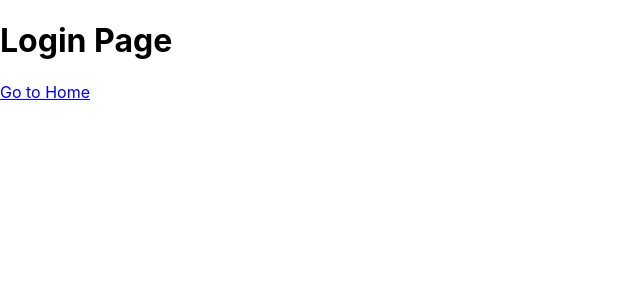
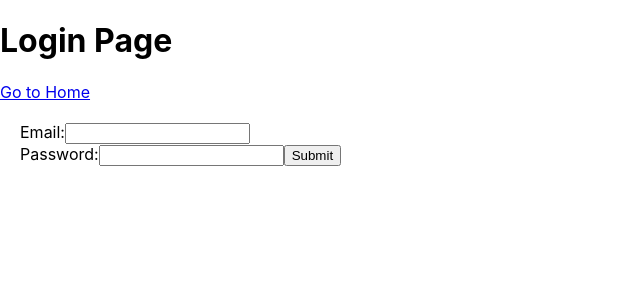
Before and after one commit to unsw-cse-comp3900-9900-23T2/capstone-project-3900f18ameancodingmachine, a React (Create React App) app in the folder eatery-frontend/: page /login in a window 1280 px wide. Shown: the top 300 px of the page, without its empty margins (0-640 px from the left). Built offline with nearby package versions, Linux system fonts and the light colour scheme.

Commit message:
Feature: Exteramly basic login page, submission does not currently do anything

```diff
--- /dev/null
+++ b/eatery-frontend/src/LoginPage.css
@@ -0,0 +1,3 @@
+.formSubmission{
+    padding: 20px;
+}
--- a/eatery-frontend/src/LoginPage.js
+++ b/eatery-frontend/src/LoginPage.js
@@ -1,13 +1,42 @@
 import React from 'react';
+import './LoginPage.css'
 import { Link } from 'react-router-dom';
+import ReactDOM from 'react-dom';
 
-function LoginPage() {
+
+function LoginForm(){
+
+
+ return (
+    <form className='formSubmission'>
+    <label>
+      Email:
+      <input type="text" name="email"/>
+    </label>
+    <br/>
+    <label>
+      Password:
+      <input type="text" name="email"/>
+    </label>
+    <input type="submit" value="Submit" />
+    </form>
+
+  )
+
+}
+
+function LoginPage(){
   return (
     <div>
       <h1>Login Page</h1>
       <Link to="/">Go to Home</Link>
+
+      <LoginForm/>
+
     </div>
   );
 }
 
+
+
 export default LoginPage;
```
